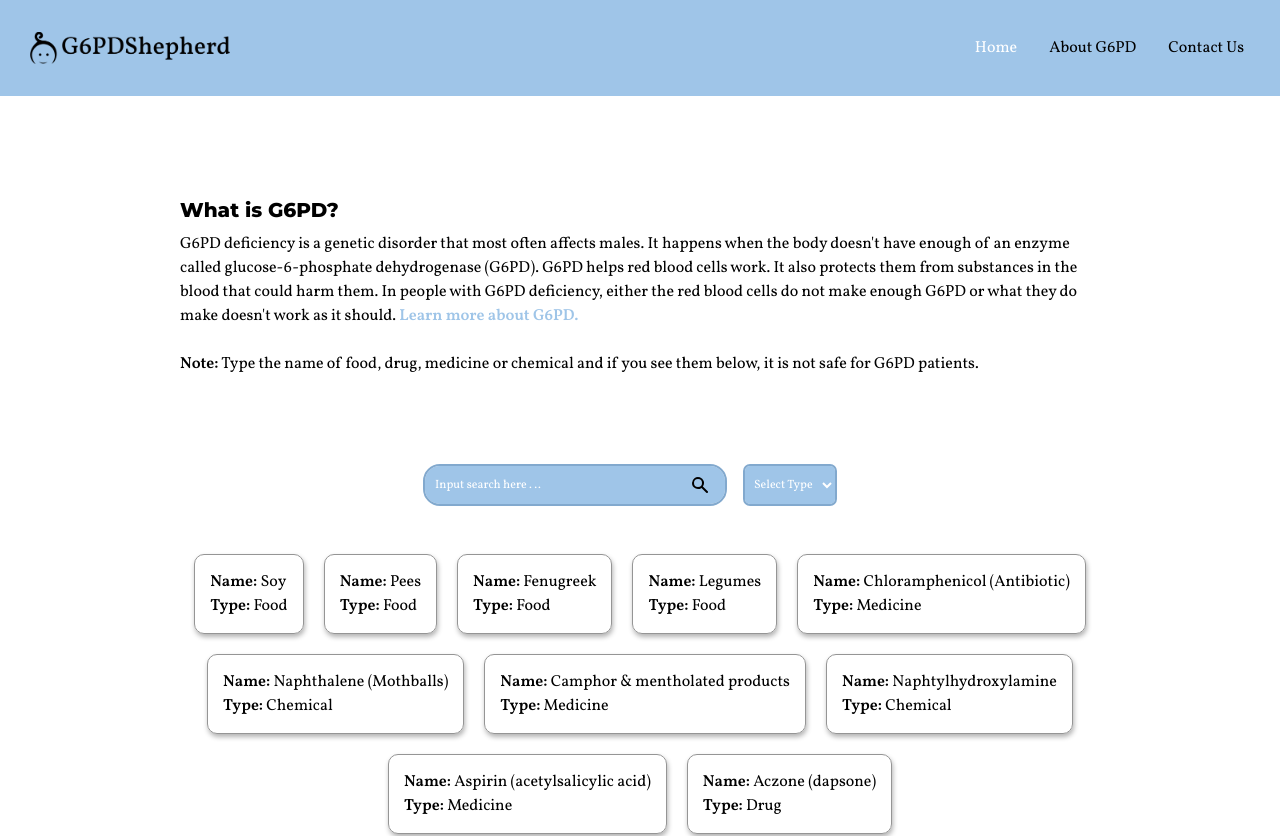
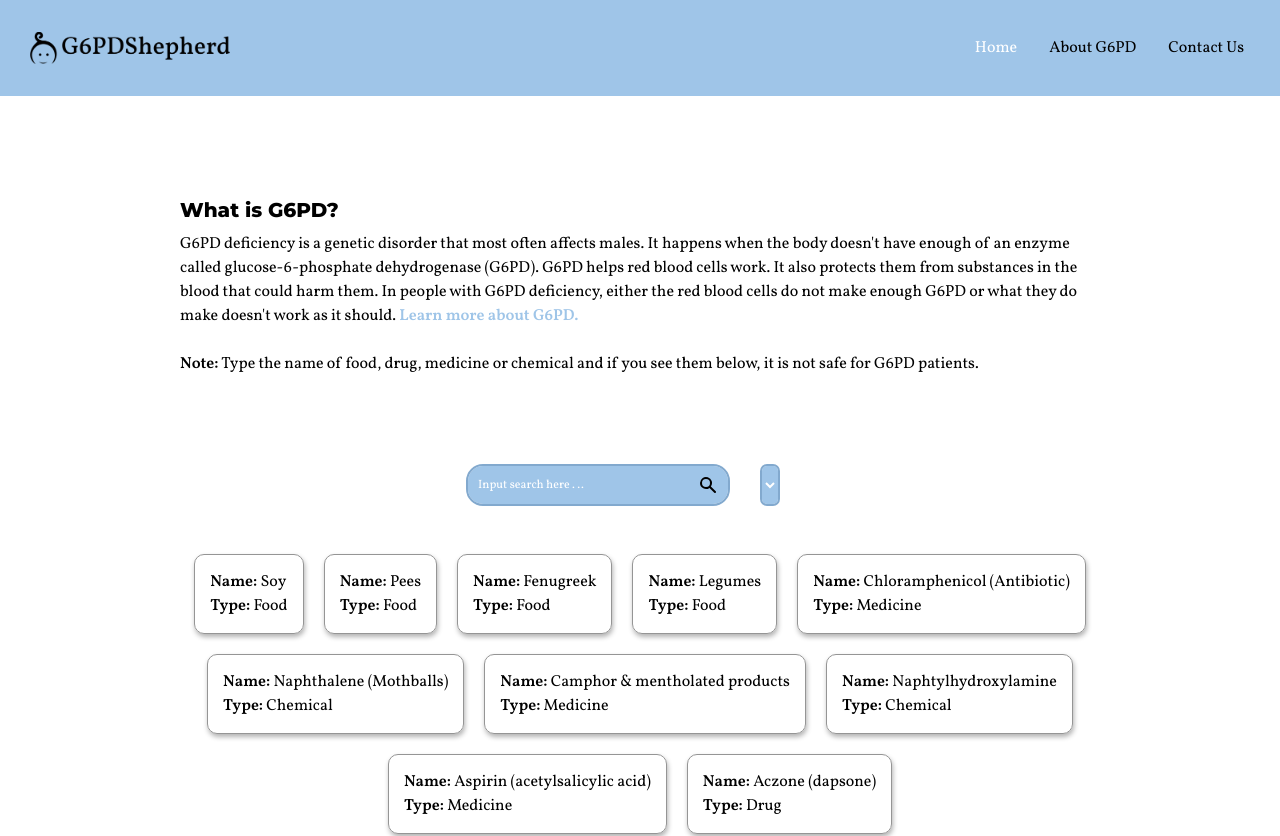
Before and after one commit to odycy21/G6PD-Shepherd, a React (Vite) app: page / in a window 1280 px wide. Shown: the top 836 px of the page. Built offline with nearby package versions, Linux system fonts and the light colour scheme; a web font is replaced by a local one.

Commit message:
adjust search input and select option width

```diff
--- a/src/Form.jsx
+++ b/src/Form.jsx
@@ -24,7 +24,7 @@ console.log(option)
                     <HiSearch id="search" font-size = {20} color = "black" />
                 </div>
 
-                <div className="justify-center my-10 m-5">
+                <div className="justify-center my-10 ">
                         <select className="dropdown p-2" onChange={(e) => {
                         setOptionItem(e.target.value)
                         }} >
--- a/src/index.css
+++ b/src/index.css
@@ -27,7 +27,7 @@ body{
 .search input{
     padding: 10px;
     border-radius: 15px;
-    width: 300px;
+    width: 260px;
     color: black;
     background-color: #9fc5e8;
     outline: 2px solid#82a9ce;
@@ -43,13 +43,13 @@ input::placeholder {
 
 #search{
     position: absolute;
-    margin-left:250px;
+    margin-left:220px;
     margin-top: 9px;
 }
 
 .dropdown{
-    width: 100%;
-    padding: 2px 5px;
+    width: 20%;
+    padding: 2px 2px;
     height: 100%;
     margin: 0 auto;
     background-color: #9fc5e8;
```
